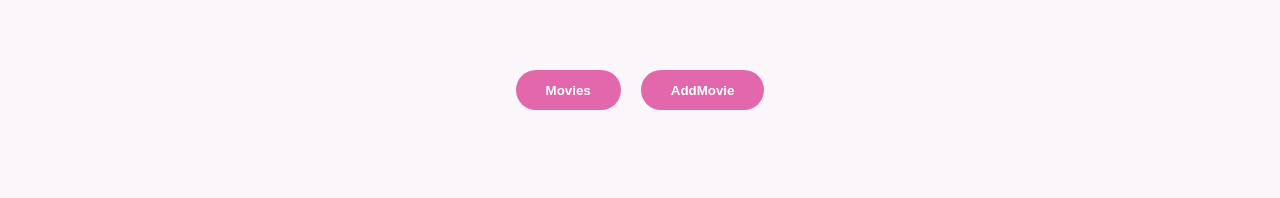
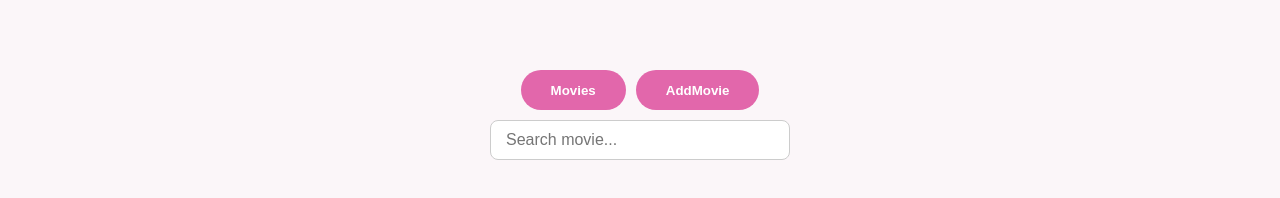
Before and after one commit to katarina819/bootcamp2025Grupa1Frontend, a React (Vite) app in the folder my-react-app/: page / in a window 1280 px wide. Shown: the part 138-336 px from the top of the page. Built offline with nearby package versions, Linux system fonts and the light colour scheme.

Commit message:
added search to homepage

```diff
--- a/my-react-app/src/home.css
+++ b/my-react-app/src/home.css
@@ -2,23 +2,42 @@
 
 .home-container {
     height: 100vh;
-    text-align: center;
+    display: flex;
+    flex-direction: column;
+    align-items: center;
+    justify-content: flex-start;
+    padding-top: 20vh;
+    gap: 10px;
+}
+
+.buttons-wrapper {
+    display: flex;
+    gap: 20px;
 }
 
 .home-page-btn {
-    margin: 20vh 10px;
     padding: 12.5px 30px;
     border: 0;
     border-radius: 100px;
     background-color: var(--accent);
     color: white;
-    font-weight: Bold;
+    font-weight: bold;
     transition: all 0.5s;
-    -webkit-transition: all 0.5s;
+    margin: 0 5px;
 }
 
 .home-page-btn:hover {
-  background-color: var(--primary);
-  box-shadow: 0 0 20px var(--secondary);
-  transform: scale(1.1);
+    background-color: var(--primary);
+    box-shadow: 0 0 20px var(--secondary);
+    transform: scale(1.1);
 }
+
+.search {
+    width: calc(2 * 30px + 2 * 20px + 2 * 100px);
+    max-width: 400px;
+    padding: 10px 15px;
+    font-size: 1rem;
+    border-radius: 8px;
+    border: 1px solid #ccc;
+    box-sizing: border-box;
+}
--- a/my-react-app/src/home.jsx
+++ b/my-react-app/src/home.jsx
@@ -1,10 +1,14 @@
 import './home.css'
+import {Link} from 'react-router-dom'
 
 export default function Home(){
     return(
         <div className="home-container">
-            <button className="home-page-btn">Movies</button>
-            <button className="home-page-btn">AddMovie</button>
+            <div className="buttonas-wrapper">
+                <Link to="/movies"><button className="home-page-btn">Movies</button></Link>
+                <Link to="/add"><button className="home-page-btn">AddMovie</button></Link>
+            </div>
+            <input className="search" type="text" placeholder="Search movie..." />
         </div>
     );
 }
```
